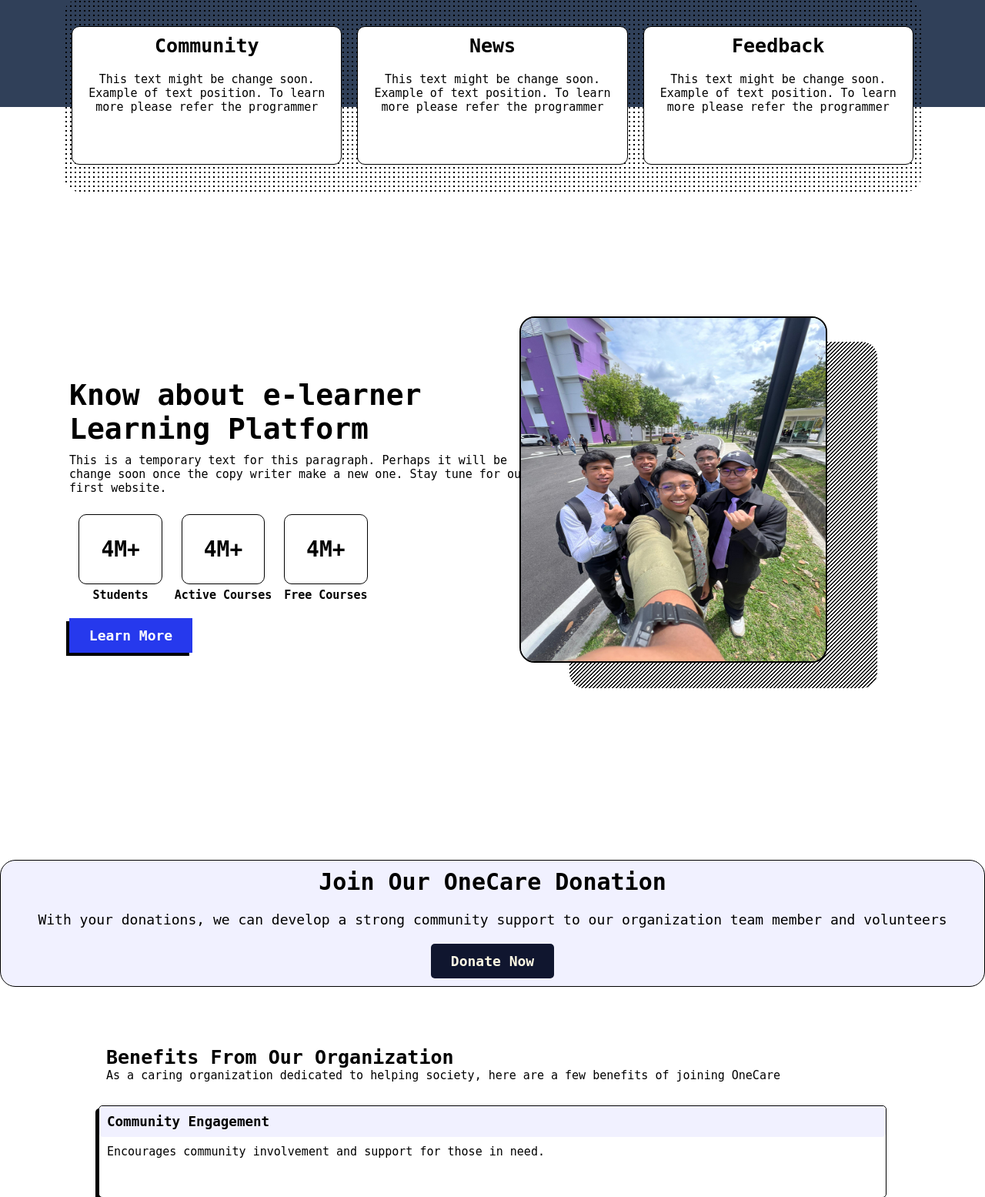
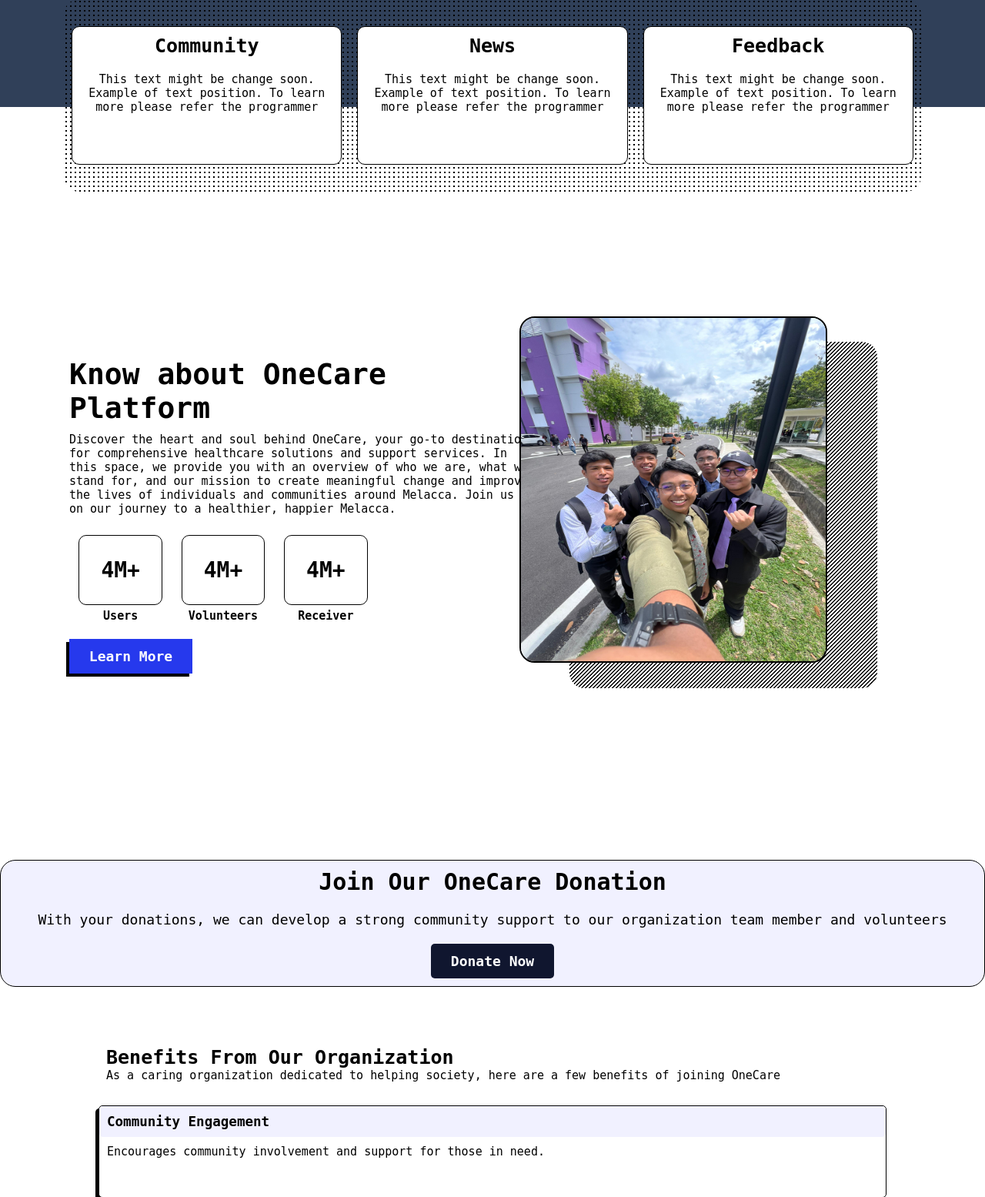
Before and after one commit to IamDanishImran/onecare, a PHP site: page / in a window 1280 px wide. Shown: the part 661-2216 px from the top of the page at 77% size. Run offline with PHP 8.4, Linux system fonts and the light colour scheme.

Commit message:
Modified by Imran

```diff
--- a/CssFiles/index.css
+++ b/CssFiles/index.css
@@ -370,6 +370,10 @@
     transition: .2s;
 }
 
+#link {
+    color: #fff;
+}
+
 #btn-volunteer:hover {
     background-color: #3c3f52;
     border: 1px solid transparent;
--- a/CssFiles/volunteer.css
+++ b/CssFiles/volunteer.css
@@ -2,13 +2,13 @@
     padding: 0;
     margin: 0;
     box-sizing: border-box;
-    font-family: 'Gill Sans', 'Gill Sans MT';
+    font-family: monospace;
 }
 
 /* First Page */
 .Container {
     width: auto;
-    background-color: #214170;
+    background-color: #3c3f52;
     align-items: center;
     justify-content: center;
     padding: 0px 10%;
@@ -113,7 +113,7 @@
 }
 
 .ThirdPageContainer {
-    background-color: #214170;
+    background-color: #304059;
     gap: 50px;
     height: 125vh;
 }
--- a/header.php
+++ b/header.php
@@ -15,7 +15,7 @@
                 <li><a href="index.php">Home</a></li>
                 <li><a href="aboutus.php">About Us</a></li>
                 <li><a href="donor.php">Donate</a></li>
-                <li><a href="#">Volunteers</a></li>
+                <li><a href="volunteer.php">Volunteers</a></li>
                 <li><a href="#">News & Updates</a></li>
                 <li><a href="mailto:imran24022004@gmail.com?subject=Contact Us Inquiry">Contact Us</a></li>
                 <li><button class="btn-sign"><a href="signupVol.php">Sign Up</a></button></li>
--- a/index.php
+++ b/index.php
@@ -57,26 +57,29 @@
         <div id="content">
             <section id="container-A">
                 <article id="info">
-                    <h1>Know about e-learner Learning Platform</h1>
-                    <p>This is a temporary text for this paragraph. Perhaps it will be
-                        change soon once the copy writer make a new one.
-                        Stay tune for our first website.</p>
+                    <h1>Know about OneCare Platform</h1>
+                    <p>Discover the heart and soul behind OneCare, your go-to destination for comprehensive
+                        healthcare solutions and support services. In this space, we provide you
+                        with an overview of who we are, what we stand for, and our mission to create meaningful
+                        change and improve the lives of individuals and communities around Melacca.
+                        Join us on our journey to a healthier, happier Melacca.
+                    </p>
                 </article>
                 <article class="bx-content">
                     <div class="bx-one bxAbout">
                         <div class="one bxColor"><h3>4M+</h3></div>
-                        <p>Students</p>
+                        <p>Users</p>
                     </div>
                     <div class="bx-two bxAbout">
                         <div class="two bxColor"><h3>4M+</h3></div>
-                        <p>Active Courses</p>
+                        <p>Volunteers</p>
                     </div>
                     <div class="bx-three bxAbout">
                         <div class="three bxColor"><h3>4M+</h3></div>
-                        <p>Free Courses</p>
+                        <p>Receiver</p>
                     </div>
                 </article>
-                <button class="btn-about">Learn More</button>
+                <button class="btn-about"><a href="aboutus.php" id="link">Learn More</a></button>
             </section>
             <section id="container-B">
                 <div class="bgImage">
@@ -93,7 +96,7 @@
             <br>
             <p>With your donations, we can develop a strong community support to our organization team member and volunteers</p>
             <br>
-            <button id="btn-donate">Donate Now</button>
+            <button id="btn-donate"><a href="donor.php" id="link">Donate Now</a></button>
         </section>
     </div>
 
@@ -146,7 +149,7 @@
             <br>
             <p>Welcome to OneCare, where we're dedicated to making a difference in Melaka. Join us in empowering our community through volunteering and support. Together, we can create positive change.</p>
             <br>
-            <button id="btn-volunteer">Join Us</button>
+            <button id="btn-volunteer"><a href="volunteer.php" id="link">Join Us</a></button>
         </section>
     </div>
 
--- a/signinVol.php
+++ b/signinVol.php
@@ -39,7 +39,7 @@
                     <p><a href="#" id="link">I forgot my password</a></p>
                 </div>
                 <div class="RowFive">
-                    <button class="backBtn Btn"><a href="#" id="link">Back</a></button>
+                    <button class="backBtn Btn"><a href="index.php" id="link">Back</a></button>
                 </div>
                 <div class="RowSix">
                     <p>Don't have an account yet? <span><a href="signupVol.php" id="link">Sign Up</a></span></p>
```
